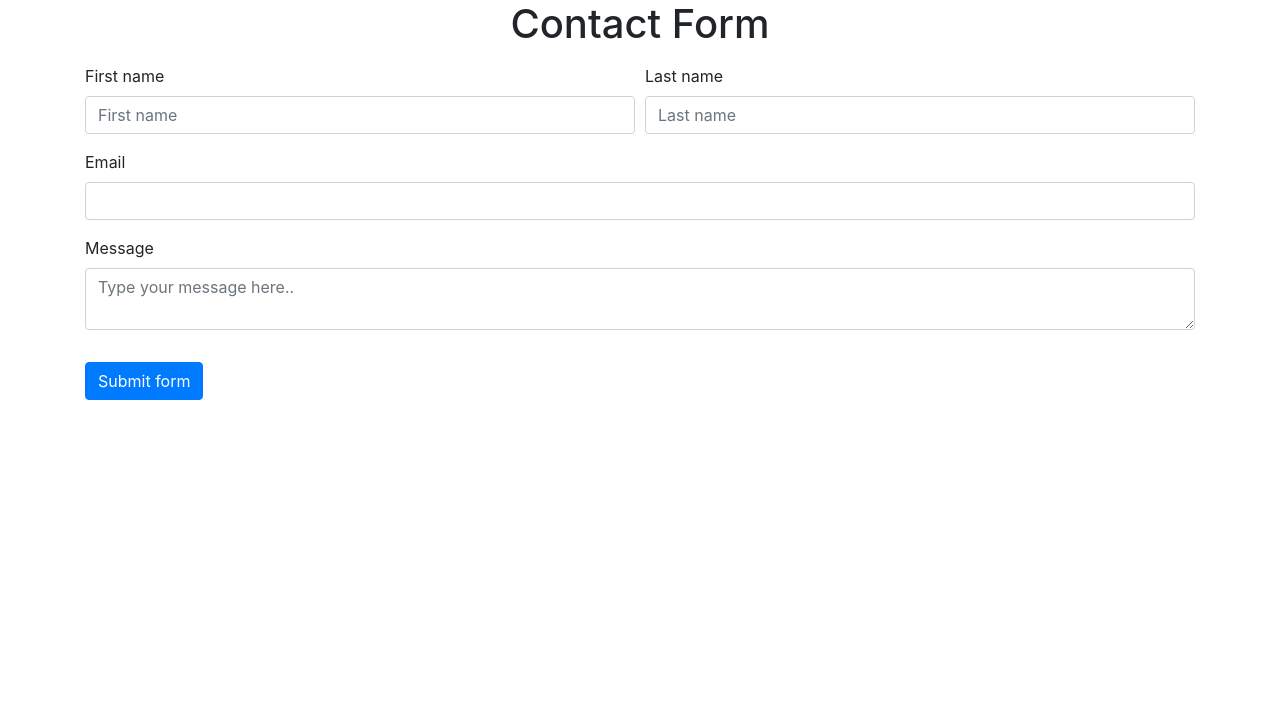
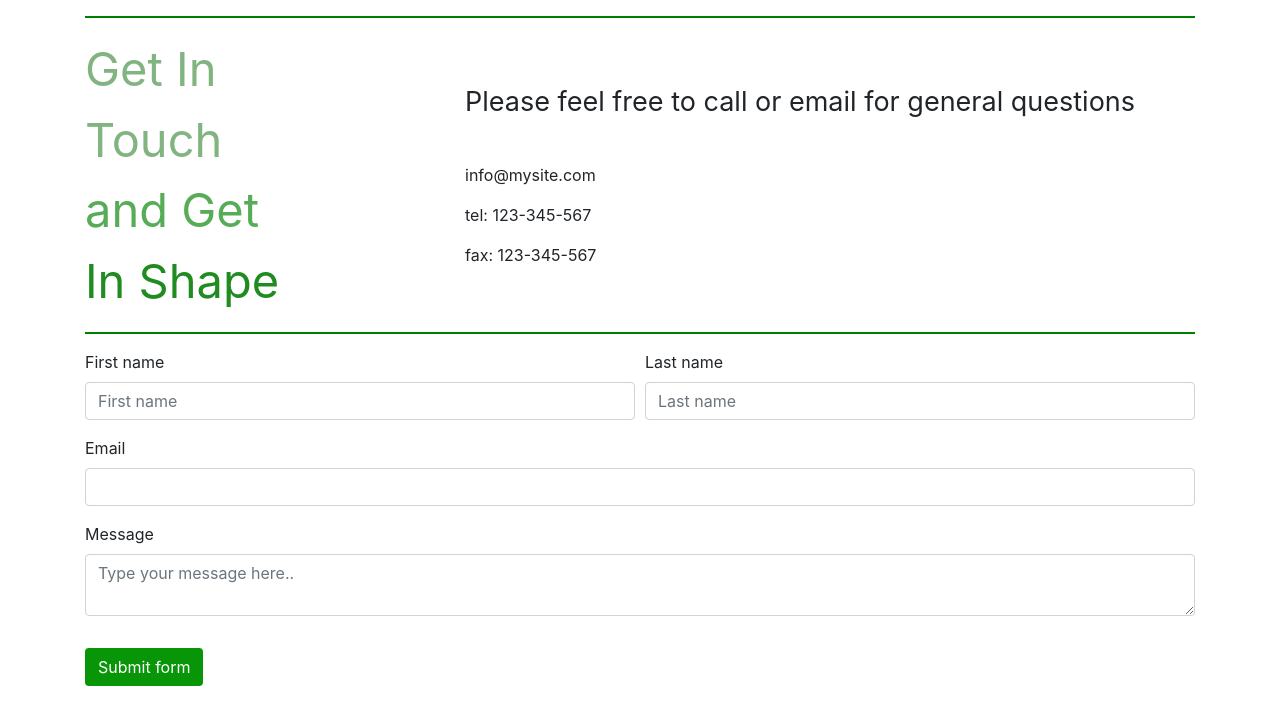
Before and after one commit to michal-sitarz2/WeightLossWeb, a Django app: page /contact/ in a window 1280 px wide. Shown: the part 56-781 px from the top of the page. Run offline with Django 3.2, Linux system fonts and the light colour scheme; some libraries are stand-ins or nearby versions.

Commit message:
Add frontend to contact page

```diff
--- a/src/account/templates/account/register.html
+++ b/src/account/templates/account/register.html
@@ -60,7 +60,7 @@
                                 <label for="inputConfirmPassword">Confirm password</label>
                             </div>
 
-                            <button class="btn btn-lg btn-primary btn-block text-uppercase"
+                            <button class="btn btn-lg btn-login btn-block text-uppercase"
                                 type="submit">Register</button>
                             <a class="d-block text-center mt-2 small" href="/login">Sign In</a>
 
--- a/src/pages/static/css/main.css
+++ b/src/pages/static/css/main.css
@@ -9,22 +9,50 @@
 /* 3. Contact page */
 /* ================================================================= */
 .contact-info {
-    font-size: 20px;
-    color: green;
+    font-size: 27px;
 }
 
-/* Just tests */
-
-.test-button {
-    background-color: purple;
-    color: white;
-    margin-top: 100px;
+.info-col {
+    margin-right: 30px;
 }
 
-.register-title {
-    color: red;
+.title-contact-1 {
+    font-size: 47px;
+    color: #81b481;
+    margin-bottom: 0;
 }
 
+.title-contact-2 {
+    font-size: 47px;
+    color: #81b481;
+    margin: 0;
+    padding-top: 0;
+}
+
+.title-contact-3 {
+    font-size: 47px;
+    color: #57ac57;
+    margin: 0;
+    padding-top: 0;
+    margin-bottom: 0;
+}
+
+.title-contact-4 {
+    font-size: 47px;
+    color: #208b20;
+    margin: 0;
+    padding-top: 0;
+}
+
+.btn-contact {
+    background-color: rgb(8, 150, 8);
+    color: white;
+}
+
+.btn-contact:hover {
+    background-color: rgb(3, 104, 3);
+    color: white;
+}
 /* 4. Login page */
 /* ================================================================= */
 
@@ -34,8 +62,8 @@
 }
 
 .body-login {
-    background: #00ff88;
-    background: linear-gradient(to right, #00ff88, #0cf8bd);
+    background: #9ee1b6;
+    background: linear-gradient(to right, #9ee1b6, #87d0a3);
     height: 900px;
 }
 
@@ -140,10 +168,10 @@
 
 .btn-login {
     color: white;
-    background-color: rgb(26, 180, 26);
+    background-color: #1faa1f;
 }
 
 .btn-login:hover {
     color: white;
-    background-color: #00ff88;
+    background-color: #36c536;
 }
--- a/src/templates/contact.html
+++ b/src/templates/contact.html
@@ -1,18 +1,34 @@
 {% extends 'base.html' %}
 
-{% load static %}
 
-<link rel="stylesheet" type="text/css" href="{% static 'css/main.css' %}">
 
 {% block content %}
 
 
 <div class="container">
 
+    <hr style="border-top: 2px solid green;">
+    <div class="row mb-3">
+        <div class="col-md-4">
+            <p class="title-contact-1">Get In</p>
+            <p class="title-contact-2">Touch</p>
+            <p class="title-contact-3">and Get</p>
+            <p class="title-contact-4">In Shape</p>
+        </div>
+        <div class="col-md-8">
+            <div class="info-col">
+                <p class="contact-info mt-5">Please feel free to call or email for general questions</p>
+                <br>
+                <p class="mb-3">info@mysite.com</p>
+
+                <p>tel: 123-345-567</p>
+                <p>fax: 123-345-567</p>
+            </div>
+        </div>
+    </div>
+    <hr style="border-top: 2px solid green;">
 
 
-
-    <h1 class="text-center mb-3">Contact Form</h1>
     <form role="form" action="" method="POST">
         {% csrf_token %}
         <div class="form-row">
@@ -51,7 +67,7 @@
         </div>
         <div class="g-recaptcha" data-sitekey="6Leg4qoaAAAAAIE5QefvXKi801KzcOvE3LawtZWz"></div>
 
-        <button class="btn btn-primary mt-3" type="submit">Submit form</button>
+        <button class="btn mt-3 btn-contact" type="submit">Submit form</button>
     </form>
 </div>
 
```
